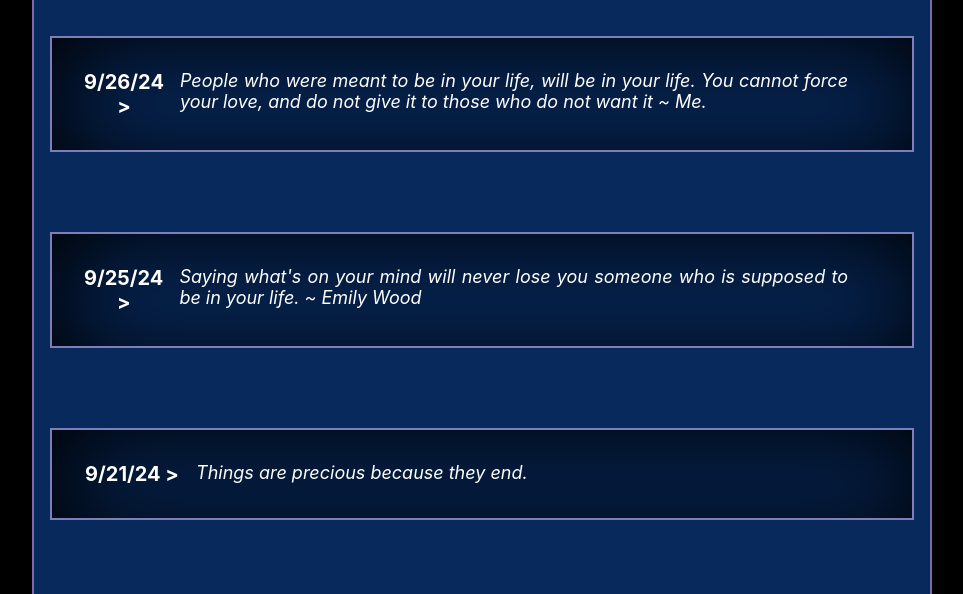
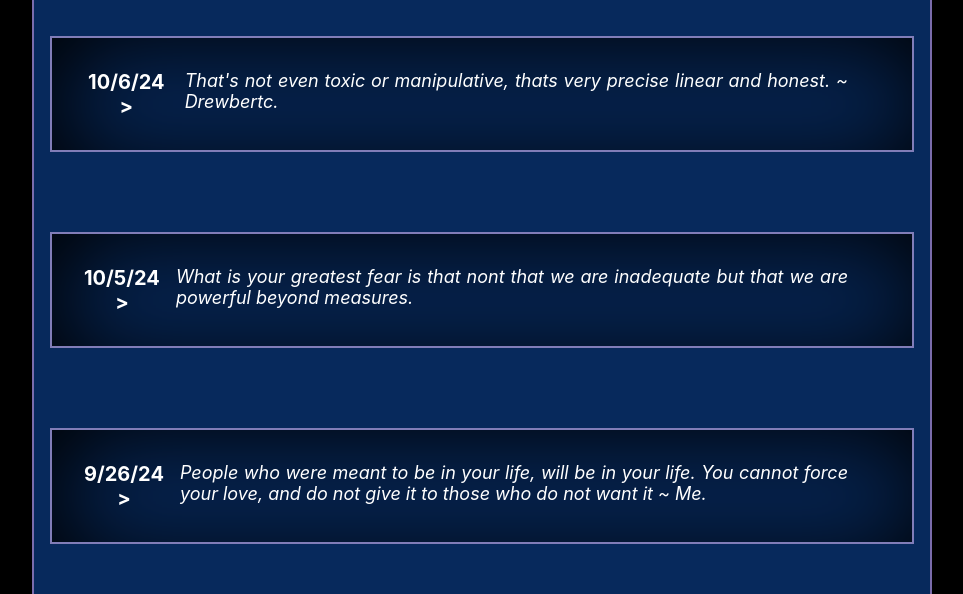
Before and after one commit to theChrisODOM/PoetryPage, a React (Create React App) app: page / in a window 1280 px wide. Shown: the part 343-937 px from the top of the page, without its empty margins (158-1121 px from the left). Built offline with nearby package versions, Linux system fonts and the light colour scheme.

Commit message:
More poems

```diff
--- a/src/PoetryProps.js
+++ b/src/PoetryProps.js
@@ -9,6 +9,9 @@ export function PoetryProps(date, poetry) {
 export function MasterListOfPoetry() {
     const list = []
     list.push(
+        PoetryProps("10/6/24", "That's not even toxic or manipulative, thats very precise linear and honest. ~ Drewbertc."),
+        PoetryProps("10/5/24", "What is your greatest fear is that nont that we are inadequate but that we are powerful beyond measures."),
+        PoetryProps("9/26/24", "People who were meant to be in your life, will be in your life.  You cannot force your love, and do not give it to those who do not want it  ~ Me."),
         PoetryProps("9/26/24", "People who were meant to be in your life, will be in your life.  You cannot force your love, and do not give it to those who do not want it  ~ Me."),
         PoetryProps("9/25/24", "Saying what's on your mind will never lose you someone who is supposed to be in your life.  ~ Emily Wood"),
         PoetryProps("9/21/24", "Things are precious because they end."),
```
